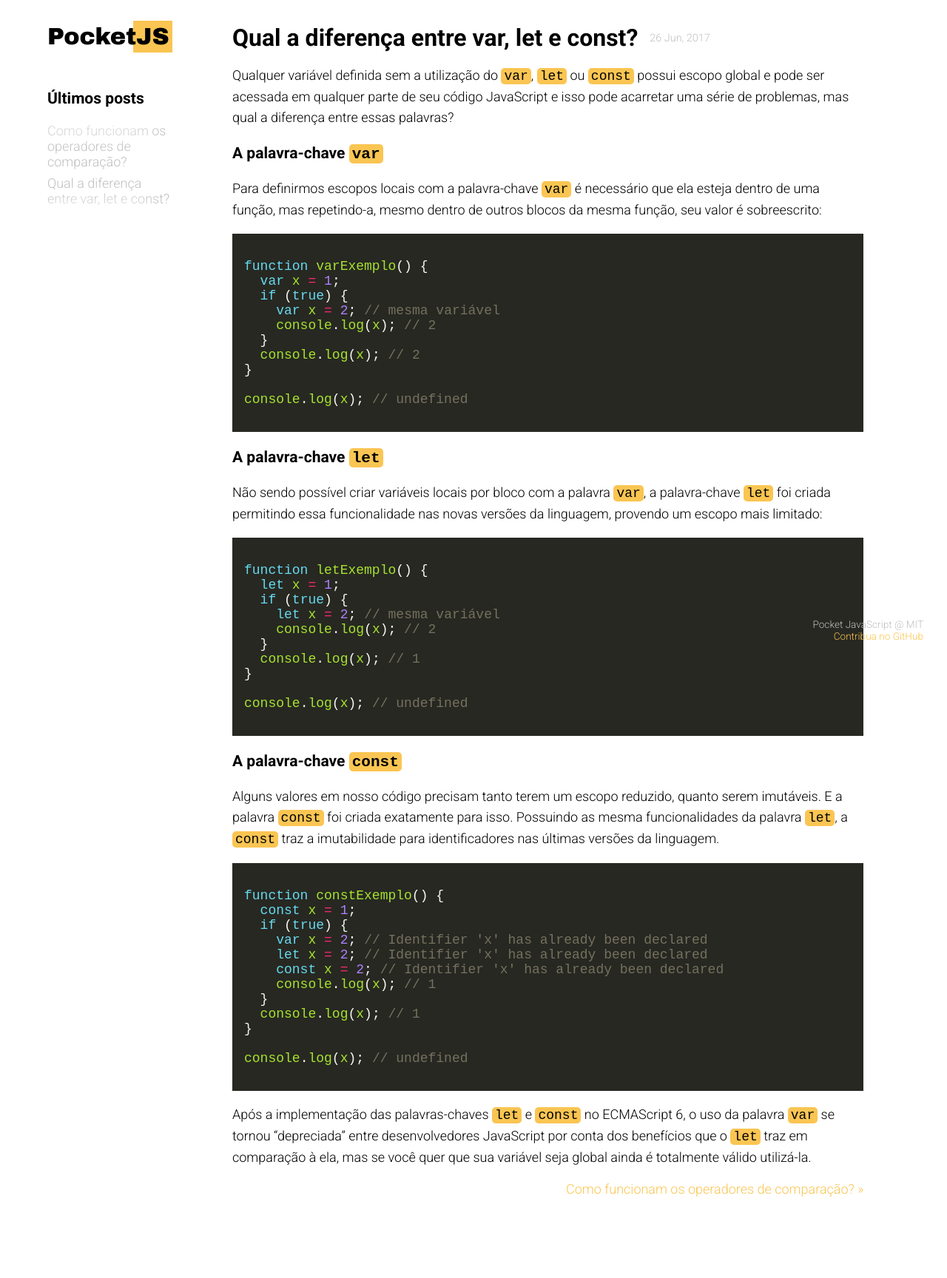
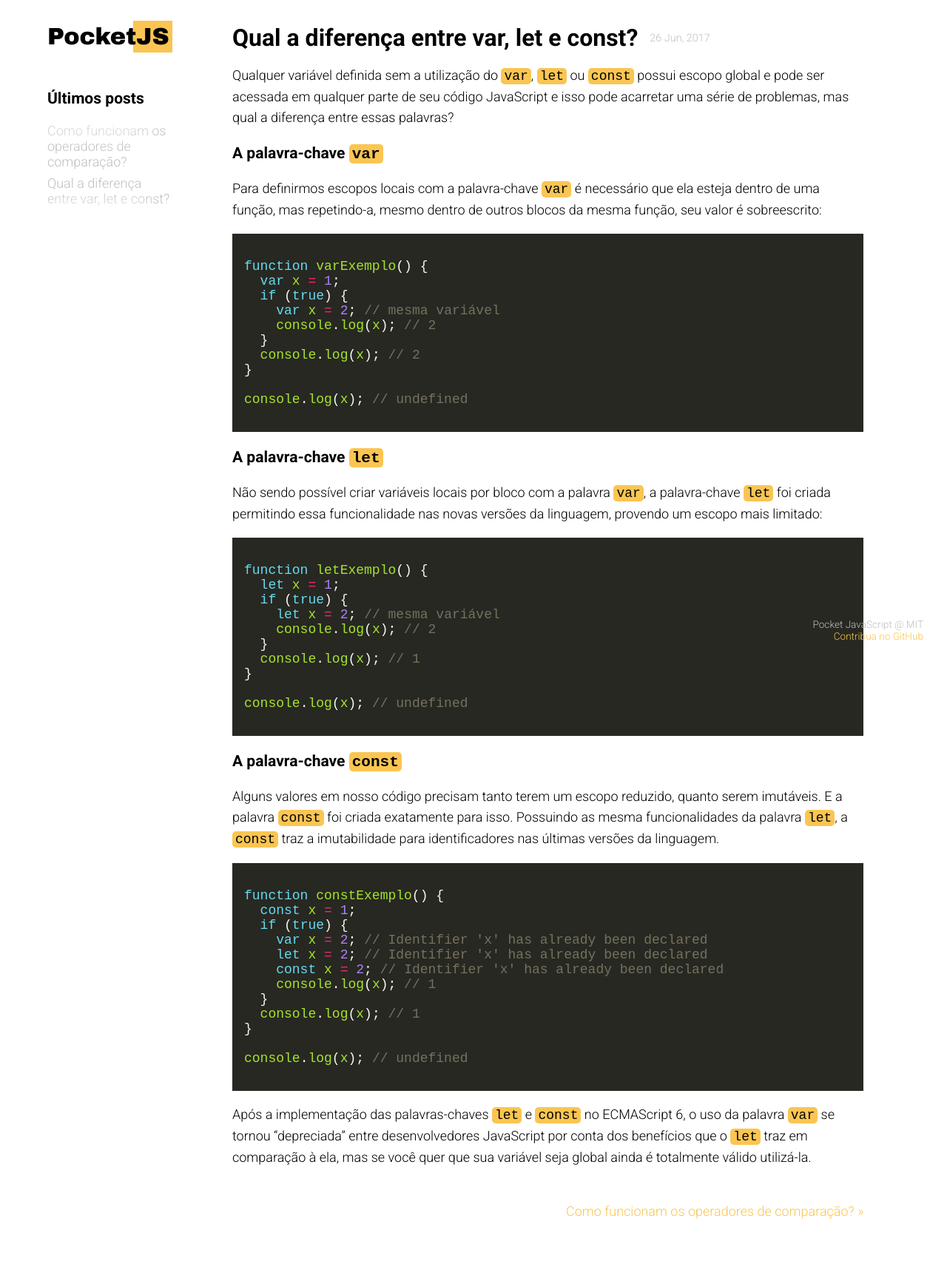
Before and after one commit to kvnol/pocketjs.github.io, a Jekyll site: the page built from _posts/2017-06-26-var-let-e-const.md, in a window 1280 px wide. Shown: the whole page at 74% size. Built offline with Jekyll 4.4.1, drawn with Linux system fonts in a browser that asks for light colours; comment, search, counter and statistics services are not loaded; before the commit the page ends 1650 px from its top, so only the background shows below that.

Commit message:
adjust on margin of 'post-navigation'

```diff
--- a/assets/_sass/molecules/_post.sass
+++ b/assets/_sass/molecules/_post.sass
@@ -23,6 +23,7 @@
   @extend %flexbox
   +align-items(center)
   +justify-content(space-between)
+  margin: 3rem 0
 
   &_item
     width: 50%
```
